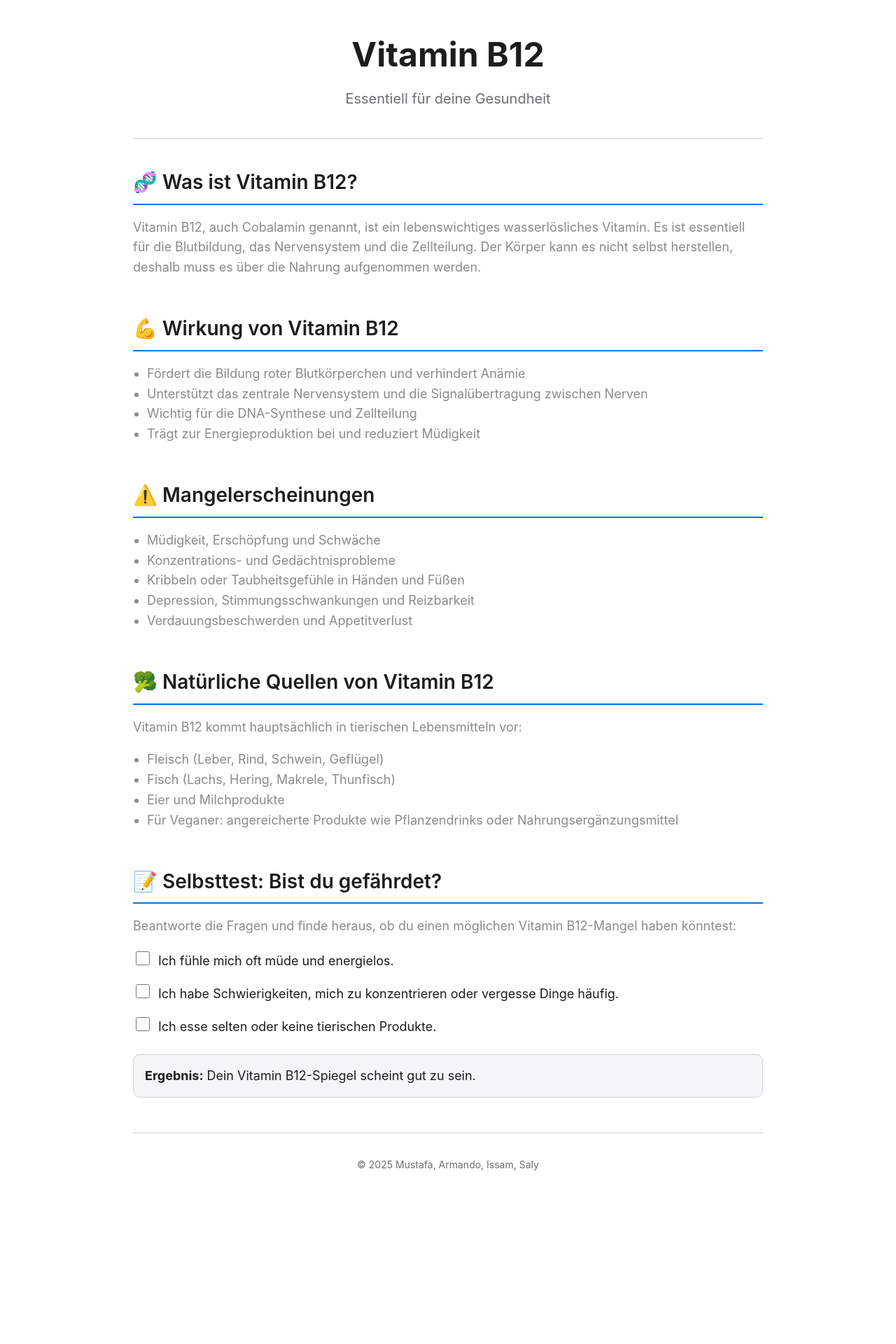
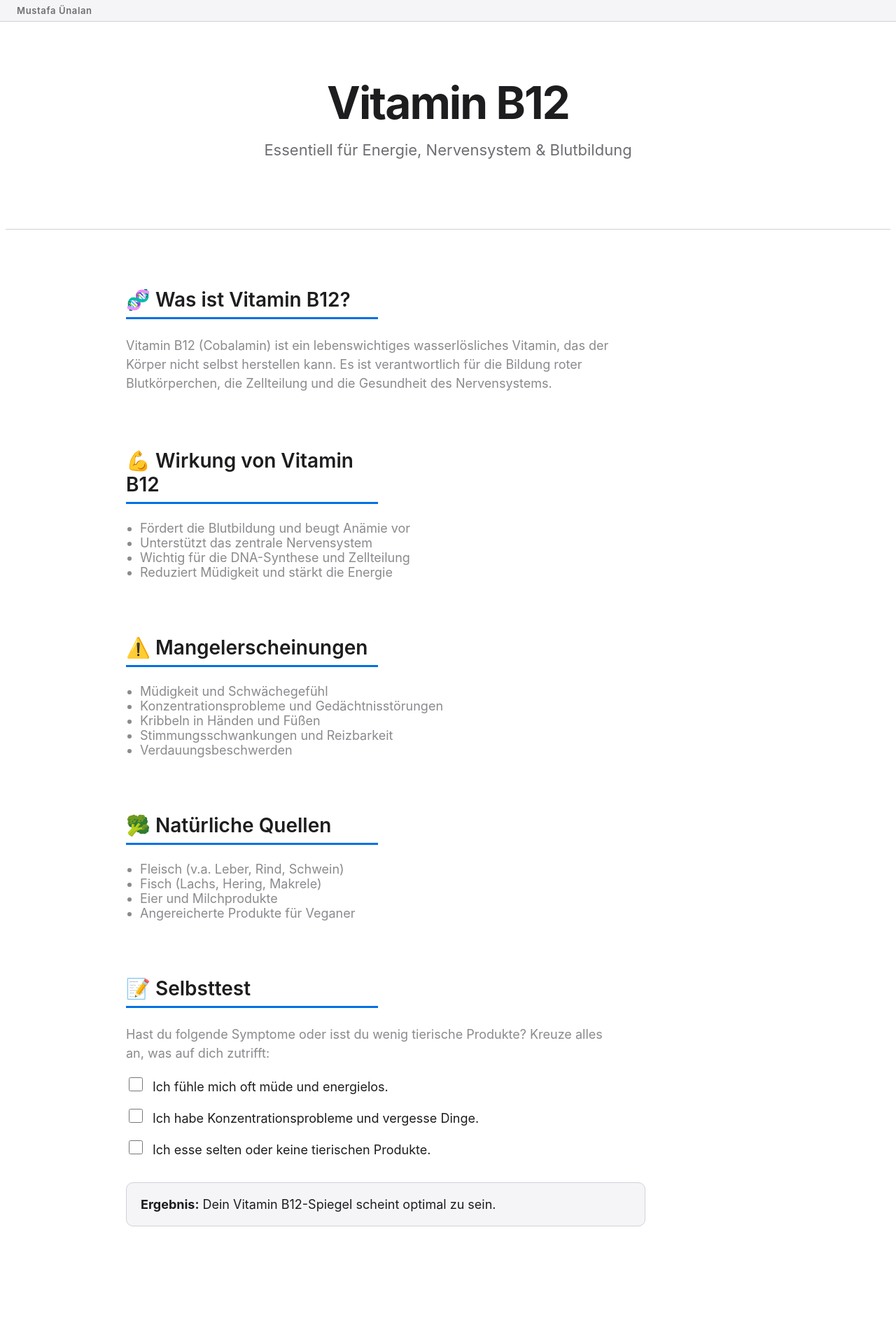
Before and after one commit to MustafaEmperator/VitaminB12MU, a React (Create React App) app: page / in a window 1280 px wide. Shown: the top 1920 px of the page at 70% size. Before the commit the page ends 1716 px from the top, so only its background shows below. Built offline with nearby package versions, Linux system fonts and the light colour scheme.

Commit message:
Update App.js

```diff
--- a/src/App.js
+++ b/src/App.js
@@ -1,4 +1,4 @@
-import React, { useState } from 'react';
+import React, { useState } from "react";
 
 function App() {
   const [testAnswers, setTestAnswers] = useState({
@@ -9,71 +9,83 @@ function App() {
 
   const handleChange = (e) => {
     const { name, checked } = e.target;
-    setTestAnswers(prev => ({ ...prev, [name]: checked }));
+    setTestAnswers((prev) => ({ ...prev, [name]: checked }));
   };
 
   const calculateResult = () => {
-    const positiveAnswers = Object.values(testAnswers).filter(v => v).length;
-    if (positiveAnswers === 0) return 'Dein Vitamin B12-Spiegel scheint gut zu sein.';
-    if (positiveAnswers === 1) return 'Ein leichter Verdacht auf B12-Mangel – beobachte deine Symptome und achte auf deine Ernährung.';
-    if (positiveAnswers === 2) return 'Es gibt Anzeichen für einen möglichen B12-Mangel. Ein Arztbesuch wäre sinnvoll.';
-    return 'Starke Hinweise auf einen Vitamin B12-Mangel! Bitte konsultiere bald deinen Arzt.';
+    const positiveAnswers = Object.values(testAnswers).filter(Boolean).length;
+    if (positiveAnswers === 0)
+      return "Dein Vitamin B12-Spiegel scheint optimal zu sein.";
+    if (positiveAnswers === 1)
+      return "Leichte Anzeichen für einen möglichen Mangel.";
+    if (positiveAnswers === 2)
+      return "Deutliche Hinweise auf einen Vitamin B12-Mangel. Arztbesuch empfohlen.";
+    return "Starke Hinweise auf einen Mangel! Bitte konsultiere einen Arzt.";
   };
 
   return (
-    <div style={styles.container}>
-      <header style={styles.header}>
-        <h1 style={styles.title}>Vitamin B12</h1>
-        <p style={styles.subtitle}>Essentiell für deine Gesundheit</p>
+    <div style={styles.page}>
+      {/* Top Bar */}
+      <div style={styles.topBar}>
+        <div style={styles.topBarContent}>Mustafa Ünalan</div>
+      </div>
+
+      {/* Hero Section */}
+      <header style={styles.hero}>
+        <h1 style={styles.heroTitle}>Vitamin B12</h1>
+        <p style={styles.heroSubtitle}>
+          Essentiell für Energie, Nervensystem & Blutbildung
+        </p>
       </header>
 
+      {/* Content Section */}
+      <main style={styles.main}>
         <section style={styles.section}>
           <h2 style={styles.sectionTitle}>🧬 Was ist Vitamin B12?</h2>
-        <p style={styles.text}>
-          Vitamin B12, auch Cobalamin genannt, ist ein lebenswichtiges wasserlösliches Vitamin.
-          Es ist essentiell für die Blutbildung, das Nervensystem und die Zellteilung. Der Körper kann es nicht selbst herstellen,
-          deshalb muss es über die Nahrung aufgenommen werden.
+          <p style={styles.sectionText}>
+            Vitamin B12 (Cobalamin) ist ein lebenswichtiges wasserlösliches
+            Vitamin, das der Körper nicht selbst herstellen kann. Es ist
+            verantwortlich für die Bildung roter Blutkörperchen, die
+            Zellteilung und die Gesundheit des Nervensystems.
           </p>
         </section>
 
         <section style={styles.section}>
           <h2 style={styles.sectionTitle}>💪 Wirkung von Vitamin B12</h2>
           <ul style={styles.list}>
-          <li>Fördert die Bildung roter Blutkörperchen und verhindert Anämie</li>
-          <li>Unterstützt das zentrale Nervensystem und die Signalübertragung zwischen Nerven</li>
+            <li>Fördert die Blutbildung und beugt Anämie vor</li>
+            <li>Unterstützt das zentrale Nervensystem</li>
             <li>Wichtig für die DNA-Synthese und Zellteilung</li>
-          <li>Trägt zur Energieproduktion bei und reduziert Müdigkeit</li>
+            <li>Reduziert Müdigkeit und stärkt die Energie</li>
           </ul>
         </section>
 
         <section style={styles.section}>
           <h2 style={styles.sectionTitle}>⚠️ Mangelerscheinungen</h2>
           <ul style={styles.list}>
-          <li>Müdigkeit, Erschöpfung und Schwäche</li>
-          <li>Konzentrations- und Gedächtnisprobleme</li>
-          <li>Kribbeln oder Taubheitsgefühle in Händen und Füßen</li>
-          <li>Depression, Stimmungsschwankungen und Reizbarkeit</li>
-          <li>Verdauungsbeschwerden und Appetitverlust</li>
+            <li>Müdigkeit und Schwächegefühl</li>
+            <li>Konzentrationsprobleme und Gedächtnisstörungen</li>
+            <li>Kribbeln in Händen und Füßen</li>
+            <li>Stimmungsschwankungen und Reizbarkeit</li>
+            <li>Verdauungsbeschwerden</li>
           </ul>
         </section>
 
         <section style={styles.section}>
-        <h2 style={styles.sectionTitle}>🥦 Natürliche Quellen von Vitamin B12</h2>
-        <p style={styles.text}>
-          Vitamin B12 kommt hauptsächlich in tierischen Lebensmitteln vor:
-        </p>
+          <h2 style={styles.sectionTitle}>🥦 Natürliche Quellen</h2>
           <ul style={styles.list}>
-          <li>Fleisch (Leber, Rind, Schwein, Geflügel)</li>
-          <li>Fisch (Lachs, Hering, Makrele, Thunfisch)</li>
+            <li>Fleisch (v.a. Leber, Rind, Schwein)</li>
+            <li>Fisch (Lachs, Hering, Makrele)</li>
             <li>Eier und Milchprodukte</li>
-          <li>Für Veganer: angereicherte Produkte wie Pflanzendrinks oder Nahrungsergänzungsmittel</li>
+            <li>Angereicherte Produkte für Veganer</li>
           </ul>
         </section>
 
         <section style={styles.section}>
-        <h2 style={styles.sectionTitle}>📝 Selbsttest: Bist du gefährdet?</h2>
-        <p style={styles.text}>
-          Beantworte die Fragen und finde heraus, ob du einen möglichen Vitamin B12-Mangel haben könntest:
+          <h2 style={styles.sectionTitle}>📝 Selbsttest</h2>
+          <p style={styles.sectionText}>
+            Hast du folgende Symptome oder isst du wenig tierische Produkte?
+            Kreuze alles an, was auf dich zutrifft:
           </p>
 
           <form style={styles.form}>
@@ -95,7 +107,7 @@ function App() {
                 onChange={handleChange}
                 style={styles.checkbox}
               />
-            Ich habe Schwierigkeiten, mich zu konzentrieren oder vergesse Dinge häufig.
+              Ich habe Konzentrationsprobleme und vergesse Dinge.
             </label>
             <label style={styles.label}>
               <input
@@ -113,6 +125,7 @@ function App() {
             <strong>Ergebnis:</strong> {calculateResult()}
           </div>
         </section>
+      </main>
 
       <footer style={styles.footer}>
         <p>© 2025 Mustafa, Armando, Issam, Saly</p>
@@ -122,84 +135,118 @@ function App() {
 }
 
 const styles = {
-  container: {
-    fontFamily: "'SF Pro Text', -apple-system, BlinkMacSystemFont, 'Segoe UI', Roboto, Oxygen",
-    color: '#1d1d1f',
-    backgroundColor: '#fff',
-    maxWidth: 900,
-    margin: '40px auto',
-    padding: '0 20px',
-    lineHeight: 1.6,
+  page: {
+    fontFamily:
+      '-apple-system, BlinkMacSystemFont, "Segoe UI", Roboto, Oxygen, Ubuntu, Cantarell, "Open Sans", "Helvetica Neue", sans-serif',
+    color: "#1d1d1f",
+    backgroundColor: "#fff",
+    margin: 0,
+    padding: 0,
+    minHeight: "100vh",
+    overflowX: "hidden",
   },
-  header: {
-    borderBottom: '1px solid #d2d2d7',
-    paddingBottom: 20,
-    marginBottom: 40,
-    textAlign: 'center',
+  topBar: {
+    height: 30,
+    backgroundColor: "#f5f5f7",
+    borderBottom: "1px solid #d2d2d7",
+    display: "flex",
+    alignItems: "center",
+    padding: "0 24px",
+    position: "fixed",
+    top: 0,
+    left: 0,
+    right: 0,
+    zIndex: 1000,
+    fontSize: 13,
+    fontWeight: 600,
+    color: "#6e6e73",
+    letterSpacing: "0.05em",
   },
-  title: {
+  topBarContent: {
+    userSelect: "none",
+  },
+  hero: {
+    paddingTop: 60 + 40, // TopBar + Abstand
+    paddingBottom: 100,
+    textAlign: "center",
+    borderBottom: "1px solid #d2d2d7",
+  },
+  heroTitle: {
+    fontSize: 64,
     fontWeight: 700,
-    fontSize: 48,
+    margin: "0 0 16px 0",
+    letterSpacing: "-0.03em",
+  },
+  heroSubtitle: {
+    fontSize: 22,
+    color: "#6e6e73",
+    fontWeight: 400,
     margin: 0,
   },
-  subtitle: {
-    fontWeight: 400,
-    fontSize: 20,
-    color: '#6e6e73',
-    marginTop: 8,
+  main: {
+    maxWidth: 920,
+    margin: "auto",
+    padding: "60px 24px 120px",
   },
   section: {
-    marginBottom: 50,
+    marginBottom: 80,
   },
   sectionTitle: {
     fontSize: 28,
     fontWeight: 600,
-    borderBottom: '2px solid #0071e3',
+    borderBottom: "3px solid #0071e3",
     paddingBottom: 8,
-    marginBottom: 16,
+    marginBottom: 24,
+    maxWidth: 360,
   },
-  text: {
+  sectionText: {
     fontSize: 18,
-    color: '#3c3c4399',
+    lineHeight: 1.5,
+    color: "#3c3c4399",
+    maxWidth: 700,
   },
   list: {
     fontSize: 18,
+    color: "#3c3c4399",
     paddingLeft: 20,
-    color: '#3c3c4399',
+    maxWidth: 700,
   },
   form: {
-    display: 'flex',
-    flexDirection: 'column',
-    gap: 15,
+    display: "flex",
+    flexDirection: "column",
+    gap: 18,
     marginTop: 16,
+    maxWidth: 700,
   },
   label: {
     fontSize: 18,
-    color: '#1d1d1f',
-    cursor: 'pointer',
-    userSelect: 'none',
+    color: "#1d1d1f",
+    cursor: "pointer",
+    userSelect: "none",
   },
   checkbox: {
-    marginRight: 12,
+    marginRight: 14,
     width: 20,
     height: 20,
-    cursor: 'pointer',
+    cursor: "pointer",
   },
   resultBox: {
-    marginTop: 24,
-    backgroundColor: '#f5f5f7',
-    border: '1px solid #d2d2d7',
+    marginTop: 36,
+    backgroundColor: "#f5f5f7",
+    border: "1px solid #d2d2d7",
     borderRadius: 10,
-    padding: 16,
+    padding: 20,
     fontSize: 18,
-    color: '#1d1d1f',
+    color: "#1d1d1f",
+    maxWidth: 700,
   },
   footer: {
-    textAlign: 'center',
-    borderTop: '1px solid #d2d2d7',
-    paddingTop: 20,
-    color: '#6e6e73',
+    textAlign: "center",
+    borderTop: "1px solid #d2d2d7",
+    padding: "24px 0",
+    color: "#6e6e73",
     fontSize: 14,
+    userSelect: "none",
   },
 };
 
```
Lines whose indentation alone changed are shown as unchanged.
